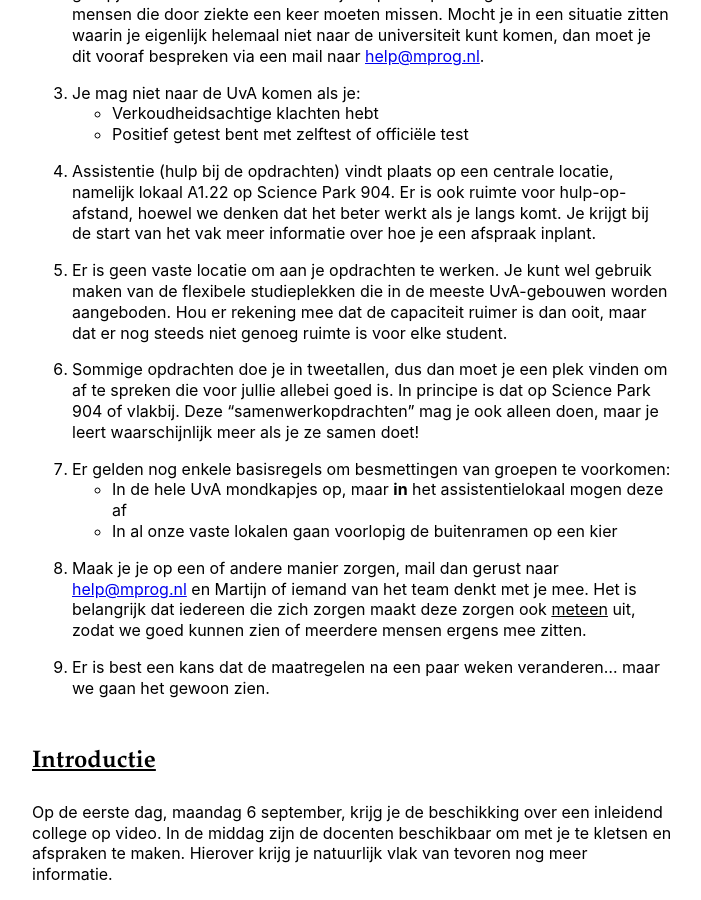
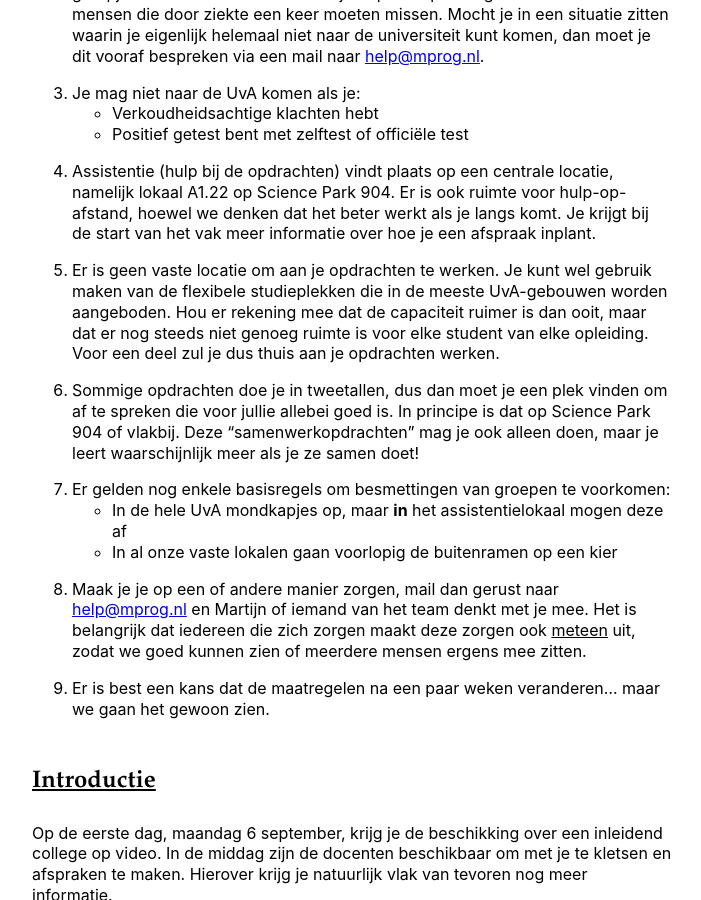
Before and after one commit to minprog/welkom, a Jekyll site: the page built from parttime/index.md, in a window 1280 px wide and 900 px high, scrolled down 1362 px. Shown: the whole window, without its empty margins (288-989 px from the left). Built offline with Jekyll 4.4.1, drawn with Linux system fonts in a browser that asks for light colours; our own code applies the rules of GitHub Pages for plain Markdown files.

Commit message:
parttime

```diff
--- a/parttime/index.md
+++ b/parttime/index.md
@@ -32,7 +32,7 @@ We hopen jullie allemaal te spreken in de eerste weken van de minor, maar mocht
 
 4. Assistentie (hulp bij de opdrachten) vindt plaats op een centrale locatie, namelijk lokaal A1.22 op Science Park 904. Er is ook ruimte voor hulp-op-afstand, hoewel we denken dat het beter werkt als je langs komt. Je krijgt bij de start van het vak meer informatie over hoe je een afspraak inplant.
 
-5. Er is geen vaste locatie om aan je opdrachten te werken. Je kunt wel gebruik maken van de flexibele studieplekken die in de meeste UvA-gebouwen worden aangeboden. Hou er rekening mee dat de capaciteit ruimer is dan ooit, maar dat er nog steeds niet genoeg ruimte is voor elke student.
+5. Er is geen vaste locatie om aan je opdrachten te werken. Je kunt wel gebruik maken van de flexibele studieplekken die in de meeste UvA-gebouwen worden aangeboden. Hou er rekening mee dat de capaciteit ruimer is dan ooit, maar dat er nog steeds niet genoeg ruimte is voor elke student van elke opleiding. Voor een deel zul je dus thuis aan je opdrachten werken.
 
 6. Sommige opdrachten doe je in tweetallen, dus dan moet je een plek vinden om af te spreken die voor jullie allebei goed is. In principe is dat op Science Park 904 of vlakbij. Deze "samenwerkopdrachten" mag je ook alleen doen, maar je leert waarschijnlijk meer als je ze samen doet!
 
```
